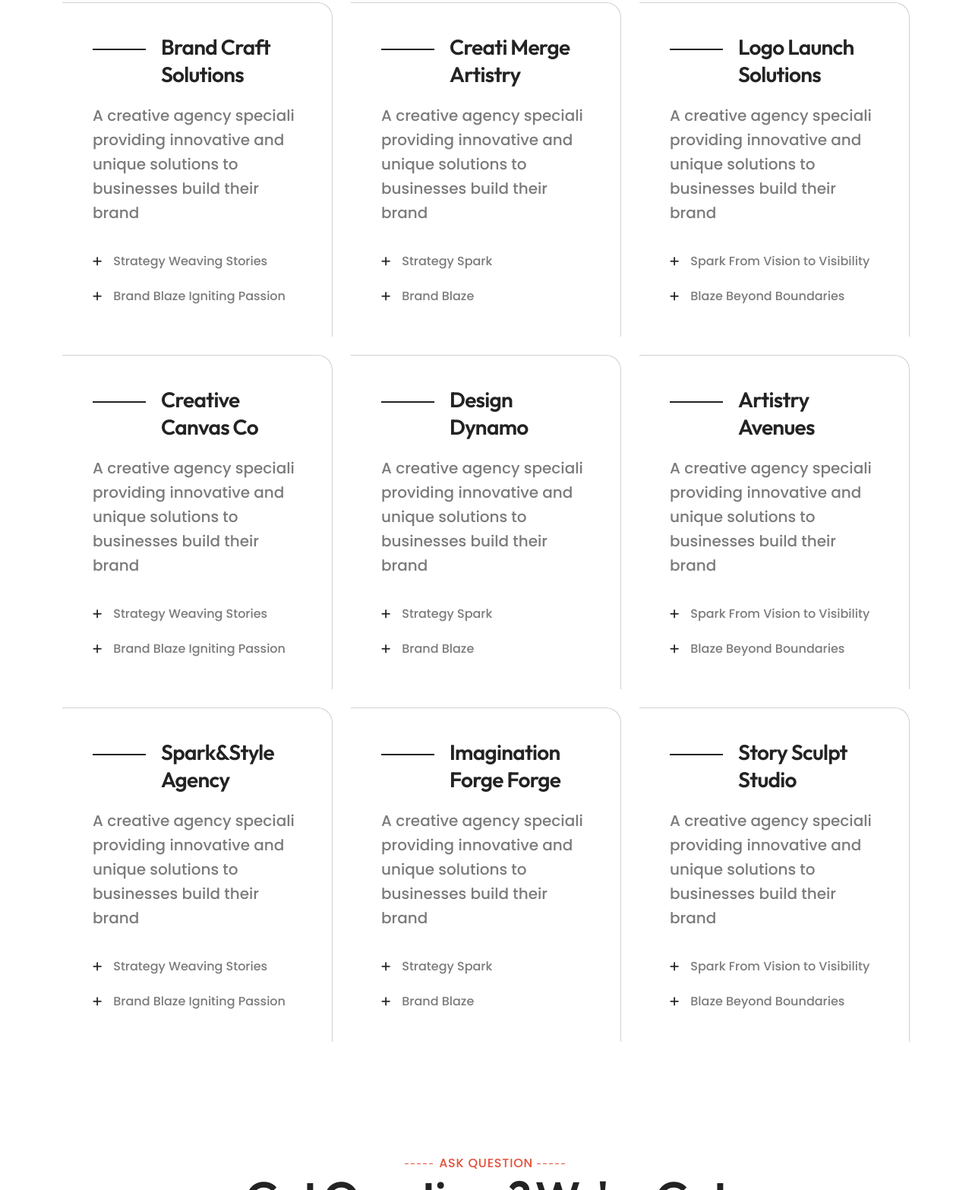
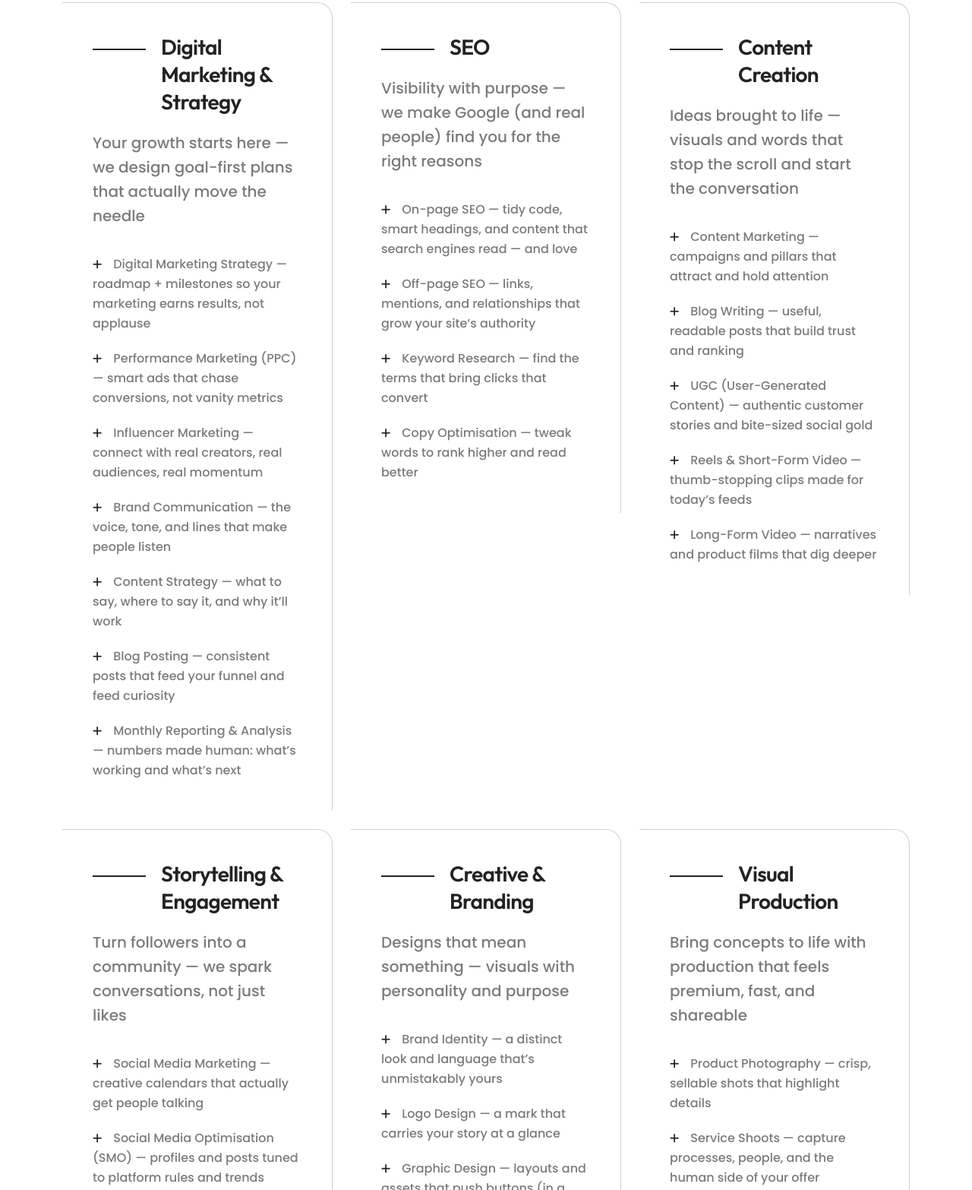
Before and after one commit to mavendyna1109/SmileboxDigital, a plain HTML site: page main files/main files/expertise.html in a window 1280 px wide. Shown: the part 636-2202 px from the top of the page at 76% size. Drawn offline with Linux system fonts and the light colour scheme.

Commit message:
added expertise contents

```diff
--- a/main files/main files/expertise.html
+++ b/main files/main files/expertise.html
@@ -251,13 +251,22 @@
                 <div class="col-xl-4 col-md-6">
                     <div class="service1-card wow fadeInLeft" data-wow-delay=".3s">
                         <a href="service-details.html">
-                            <h3 class="service1-card__title">Brand Craft Solutions</h3>
+                            <h3 class="service1-card__title">Digital Marketing & Strategy</h3>
                         </a>
-                        <p class="service1-card__desc">A creative agency speciali providing innovative and unique
-                            solutions to businesses build their brand </p>
+                        <p class="service1-card__desc">Your growth starts here — we design goal-first plans that actually move the needle </p>
                         <ul class="checklist">
-                            <li class="checklist__item"><i class="fa-solid fa-plus"></i>Strategy Weaving Stories</li>
-                            <li class="checklist__item"><i class="fa-solid fa-plus"></i>Brand Blaze Igniting Passion
+                            <li class="checklist__item"><i class="fa-solid fa-plus"></i>Digital Marketing Strategy — roadmap + milestones so your marketing earns results, not applause</li>
+                            <li class="checklist__item"><i class="fa-solid fa-plus"></i>Performance Marketing (PPC) — smart ads that chase conversions, not vanity metrics
+                            </li>
+                            <li class="checklist__item"><i class="fa-solid fa-plus"></i>Influencer Marketing — connect with real creators, real audiences, real momentum
+
+                            </li>
+                            <li class="checklist__item"><i class="fa-solid fa-plus"></i>Brand Communication — the voice, tone, and lines that make people listen
+                            <li class="checklist__item"><i class="fa-solid fa-plus"></i>Content Strategy — what to say, where to say it, and why it’ll work
+                            </li>
+                            <li class="checklist__item"><i class="fa-solid fa-plus"></i>Blog Posting — consistent posts that feed your funnel and feed curiosity
+                            </li>
+                            <li class="checklist__item"><i class="fa-solid fa-plus"></i>Monthly Reporting & Analysis — numbers made human: what’s working and what’s next
                             </li>
                         </ul>
                     </div>
@@ -265,40 +274,47 @@
                 <div class="col-xl-4 col-md-6">
                     <div class="service1-card wow fadeInLeft" data-wow-delay=".5s">
                         <a href="service-details.html">
-                            <h3 class="service1-card__title">Creati Merge Artistry</h3>
+                            <h3 class="service1-card__title">SEO</h3>
                         </a>
-                        <p class="service1-card__desc">A creative agency speciali providing innovative and unique
-                            solutions to businesses build their brand </p>
+                        <p class="service1-card__desc">Visibility with purpose — we make Google (and real people) find you for the right reasons</p>
                         <ul class="checklist">
-                            <li class="checklist__item"><i class="fa-solid fa-plus"></i>Strategy Spark</li>
-                            <li class="checklist__item"><i class="fa-solid fa-plus"></i>Brand Blaze</li>
+                            <li class="checklist__item"><i class="fa-solid fa-plus"></i>On-page SEO — tidy code, smart headings, and content that search engines read — and love</li>
+                            <li class="checklist__item"><i class="fa-solid fa-plus"></i>Off-page SEO — links, mentions, and relationships that grow your site’s authority</li>
+                            <li class="checklist__item"><i class="fa-solid fa-plus"></i>Keyword Research — find the terms that bring clicks that convert</li>
+                            <li class="checklist__item"><i class="fa-solid fa-plus"></i>Copy Optimisation — tweak words to rank higher and read better</li>
                         </ul>
                     </div>
                 </div>
                 <div class="col-xl-4 col-md-6">
                     <div class="service1-card wow fadeInLeft" data-wow-delay=".5s">
                         <a href="service-details.html">
-                            <h3 class="service1-card__title">Logo Launch Solutions</h3>
+                            <h3 class="service1-card__title">Content Creation</h3>
                         </a>
-                        <p class="service1-card__desc">A creative agency speciali providing innovative and unique
-                            solutions to businesses build their brand </p>
+                        <p class="service1-card__desc">Ideas brought to life — visuals and words that stop the scroll and start the conversation</p>
                         <ul class="checklist">
-                            <li class="checklist__item"><i class="fa-solid fa-plus"></i>Spark From Vision to Visibility
+                            <li class="checklist__item"><i class="fa-solid fa-plus"></i>Content Marketing — campaigns and pillars that attract and hold attention
                             </li>
-                            <li class="checklist__item"><i class="fa-solid fa-plus"></i>Blaze Beyond Boundaries</li>
+                            <li class="checklist__item"><i class="fa-solid fa-plus"></i>Blog Writing — useful, readable posts that build trust and ranking</li>
+                             <li class="checklist__item"><i class="fa-solid fa-plus"></i>UGC (User-Generated Content) — authentic customer stories and bite-sized social gold</li>
+                              <li class="checklist__item"><i class="fa-solid fa-plus"></i>Reels & Short-Form Video — thumb-stopping clips made for today’s feeds</li>
+                               <li class="checklist__item"><i class="fa-solid fa-plus"></i>Long-Form Video — narratives and product films that dig deeper</li>
                         </ul>
                     </div>
                 </div>
                 <div class="col-xl-4 col-md-6">
                     <div class="service1-card wow fadeInLeft" data-wow-delay=".3s">
                         <a href="service-details.html">
-                            <h3 class="service1-card__title">Creative Canvas Co</h3>
+                            <h3 class="service1-card__title">Storytelling & Engagement</h3>
                         </a>
-                        <p class="service1-card__desc">A creative agency speciali providing innovative and unique
-                            solutions to businesses build their brand </p>
+                        <p class="service1-card__desc">Turn followers into a community — we spark conversations, not just likes</p>
                         <ul class="checklist">
-                            <li class="checklist__item"><i class="fa-solid fa-plus"></i>Strategy Weaving Stories</li>
-                            <li class="checklist__item"><i class="fa-solid fa-plus"></i>Brand Blaze Igniting Passion
+                            <li class="checklist__item"><i class="fa-solid fa-plus"></i>Social Media Marketing — creative calendars that actually get people talking</li>
+                            <li class="checklist__item"><i class="fa-solid fa-plus"></i>Social Media Optimisation (SMO) — profiles and posts tuned to platform rules and trends
+                            </li>
+                             <li class="checklist__item"><i class="fa-solid fa-plus"></i>UGC & Social Content — crowd-sourced moments that feel real
+                             <li class="checklist__item"><i class="fa-solid fa-plus"></i>Influencer Outreach — the right voices, thoughtful partnerships
+                            </li>
+                             <li class="checklist__item"><i class="fa-solid fa-plus"></i>Platform-Specific Campaigns — tailored plays for Instagram, LinkedIn, YouTube, and beyond
                             </li>
                         </ul>
                     </div>
@@ -306,40 +322,47 @@
                 <div class="col-xl-4 col-md-6">
                     <div class="service1-card wow fadeInLeft" data-wow-delay=".5s">
                         <a href="service-details.html">
-                            <h3 class="service1-card__title">Design Dynamo</h3>
+                            <h3 class="service1-card__title">Creative & Branding</h3>
                         </a>
-                        <p class="service1-card__desc">A creative agency speciali providing innovative and unique
-                            solutions to businesses build their brand </p>
+                        <p class="service1-card__desc">Designs that mean something — visuals with personality and purpose</p>
                         <ul class="checklist">
-                            <li class="checklist__item"><i class="fa-solid fa-plus"></i>Strategy Spark</li>
-                            <li class="checklist__item"><i class="fa-solid fa-plus"></i>Brand Blaze</li>
+                            <li class="checklist__item"><i class="fa-solid fa-plus"></i>Brand Identity — a distinct look and language that’s unmistakably yours</li>
+                            <li class="checklist__item"><i class="fa-solid fa-plus"></i>Logo Design — a mark that carries your story at a glance</li>
+                            <li class="checklist__item"><i class="fa-solid fa-plus"></i>Graphic Design — layouts and assets that push buttons (in a good way)</li>
+                            <li class="checklist__item"><i class="fa-solid fa-plus"></i>Visual Storytelling — art direction that narrates without words</li>
+                            <li class="checklist__item"><i class="fa-solid fa-plus"></i>Brand Creation — from idea to a full-on vibe system</li>
                         </ul>
                     </div>
                 </div>
                 <div class="col-xl-4 col-md-6">
                     <div class="service1-card wow fadeInLeft" data-wow-delay=".5s">
                         <a href="service-details.html">
-                            <h3 class="service1-card__title">Artistry Avenues</h3>
+                            <h3 class="service1-card__title">Visual Production</h3>
                         </a>
-                        <p class="service1-card__desc">A creative agency speciali providing innovative and unique
-                            solutions to businesses build their brand </p>
+                        <p class="service1-card__desc">Bring concepts to life with production that feels premium, fast, and shareable</p>
                         <ul class="checklist">
-                            <li class="checklist__item"><i class="fa-solid fa-plus"></i>Spark From Vision to Visibility
+                            <li class="checklist__item"><i class="fa-solid fa-plus"></i>Product Photography — crisp, sellable shots that highlight details
                             </li>
-                            <li class="checklist__item"><i class="fa-solid fa-plus"></i>Blaze Beyond Boundaries</li>
+                            <li class="checklist__item"><i class="fa-solid fa-plus"></i>Service Shoots — capture processes, people, and the human side of your offer</li>
+                            <li class="checklist__item"><i class="fa-solid fa-plus"></i>Reels & Short-Form Video Content — snackable moments built for shares</li>
+                            <li class="checklist__item"><i class="fa-solid fa-plus"></i>Long Videos — hero films, case stories, and brand documentaries</li>
+                            <li class="checklist__item"><i class="fa-solid fa-plus"></i>Creative Direction (Campaigns) — we steer the whole visual ship, from idea to final cut</li>
                         </ul>
                     </div>
                 </div>
                 <div class="col-xl-4 col-md-6">
                     <div class="service1-card wow fadeInLeft" data-wow-delay=".3s">
                         <a href="service-details.html">
-                            <h3 class="service1-card__title">Spark&Style Agency</h3>
+                            <h3 class="service1-card__title">Web & Software Development</h3>
                         </a>
-                        <p class="service1-card__desc">A creative agency speciali providing innovative and unique
-                            solutions to businesses build their brand </p>
+                        <p class="service1-card__desc">Fast, beautiful, and built to convert — websites and tools that work as hard as you do</p>
                         <ul class="checklist">
-                            <li class="checklist__item"><i class="fa-solid fa-plus"></i>Strategy Weaving Stories</li>
-                            <li class="checklist__item"><i class="fa-solid fa-plus"></i>Brand Blaze Igniting Passion
+                            <li class="checklist__item"><i class="fa-solid fa-plus"></i>Web Development — sleek, responsive builds that behave on any device</li>
+                            <li class="checklist__item"><i class="fa-solid fa-plus"></i>UI/UX Design — flows people enjoy and interfaces they actually use
+                            </li>
+                            <li class="checklist__item"><i class="fa-solid fa-plus"></i>Landing Pages & Microsites — focused pages that convert attention into action
+                            </li>
+                            <li class="checklist__item"><i class="fa-solid fa-plus"></i>Performance Optimisation — speed, stability and search-friendly structure
                             </li>
                         </ul>
                     </div>
@@ -347,20 +370,23 @@
                 <div class="col-xl-4 col-md-6">
                     <div class="service1-card wow fadeInLeft" data-wow-delay=".5s">
                         <a href="service-details.html">
-                            <h3 class="service1-card__title">Imagination Forge Forge</h3>
+                            <h3 class="service1-card__title">Brand Launch & Campaign Rollout</h3>
                         </a>
-                        <p class="service1-card__desc">A creative agency speciali providing innovative and unique
-                            solutions to businesses build their brand </p>
+                        <p class="service1-card__desc">From the first whisper to the big reveal — we handle your entire launch journey.
+Pre-launch hype, launch-day impact, and post-launch momentum… all crafted, timed, and executed to perfection </p>
                         <ul class="checklist">
-                            <li class="checklist__item"><i class="fa-solid fa-plus"></i>Strategy Spark</li>
-                            <li class="checklist__item"><i class="fa-solid fa-plus"></i>Brand Blaze</li>
+                            <li class="checklist__item"><i class="fa-solid fa-plus"></i>Pre-launch strategy & buzz-building</li>
+                            <li class="checklist__item"><i class="fa-solid fa-plus"></i>Launch campaigns & activations</li>
+                            <li class="checklist__item"><i class="fa-solid fa-plus"></i>Post-launch engagement & retention</li>
+                            <li class="checklist__item"><i class="fa-solid fa-plus"></i>Content + design + digital rollout</li>
+                            <li class="checklist__item"><i class="fa-solid fa-plus"></i>Complete brand launch management</li>
                         </ul>
                     </div>
                 </div>
                 <div class="col-xl-4 col-md-6">
                     <div class="service1-card wow fadeInLeft" data-wow-delay=".5s">
                         <a href="service-details.html">
-                            <h3 class="service1-card__title">Story Sculpt Studio</h3>
+                            <h3 class="service1-card__title">Social Media & PR</h3>
                         </a>
                         <p class="service1-card__desc">A creative agency speciali providing innovative and unique
                             solutions to businesses build their brand </p>
```
